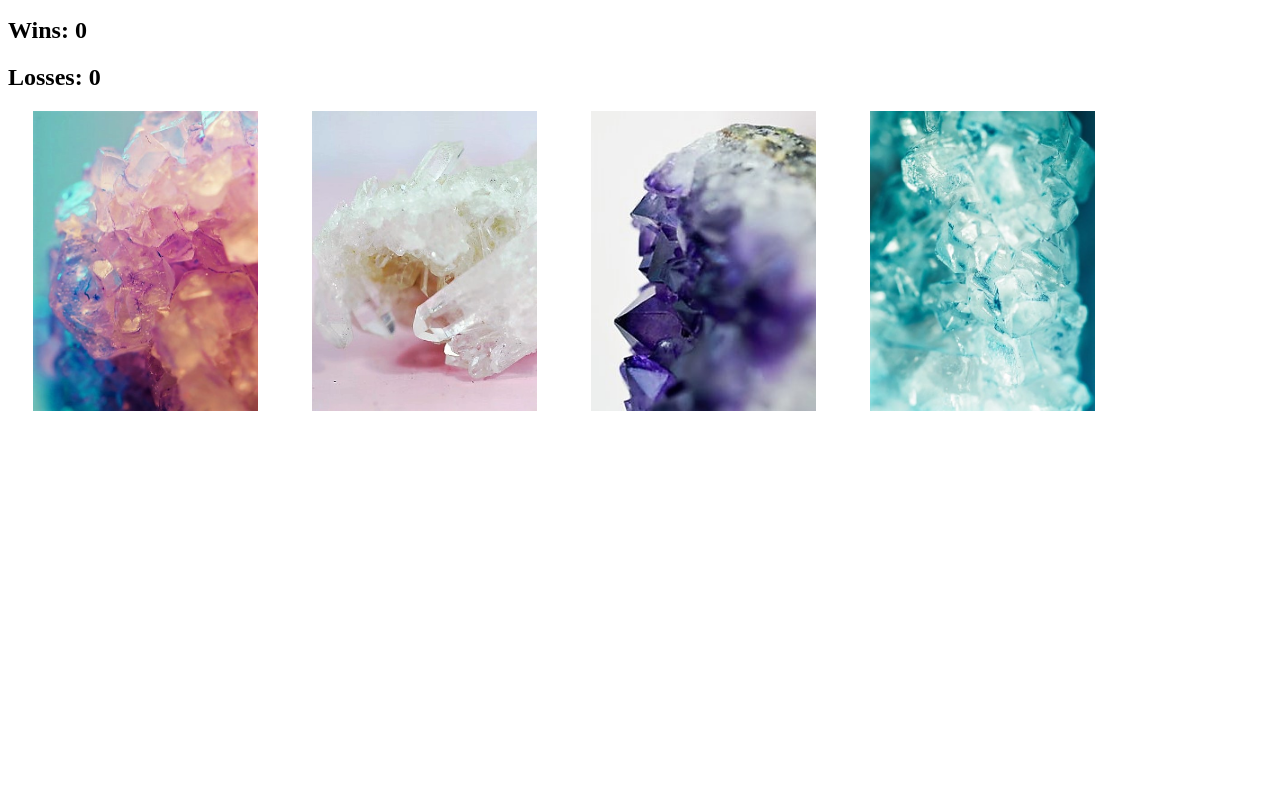
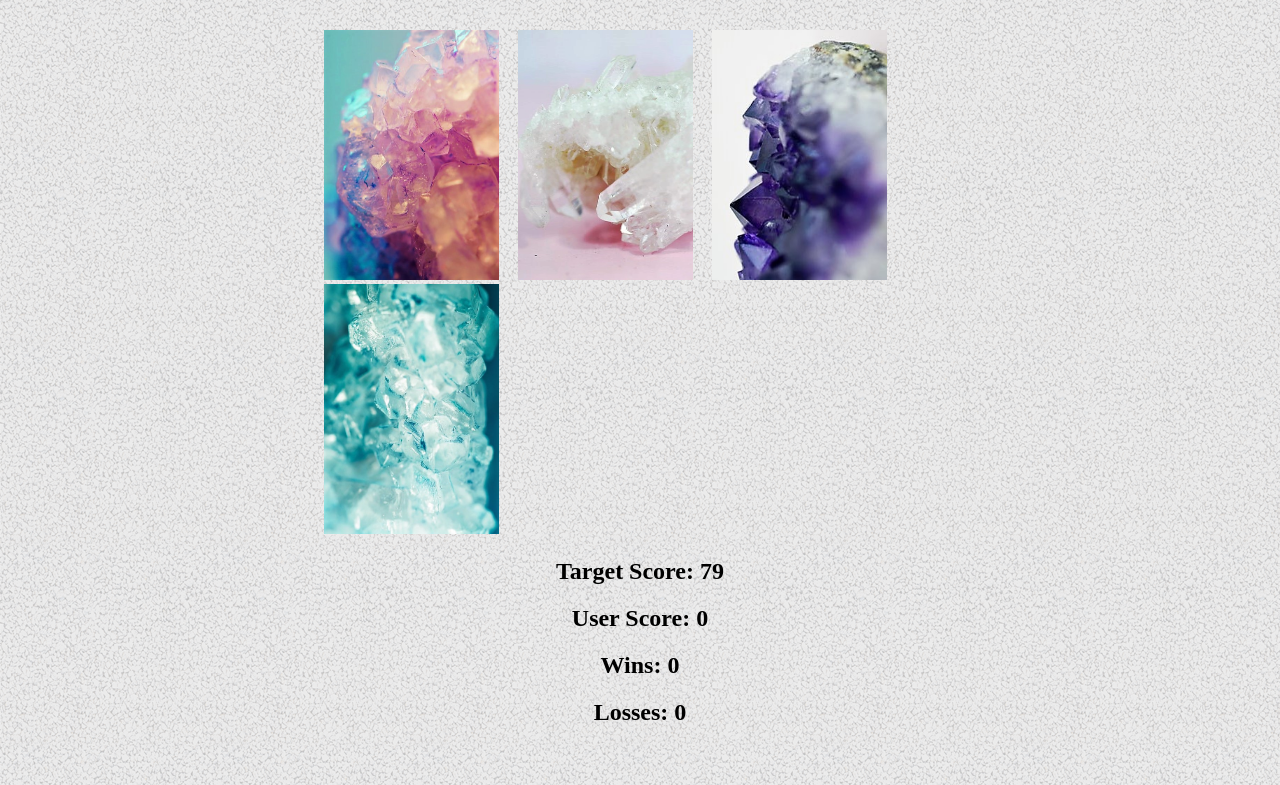
Before and after one commit to kmalillos/crystal-collector, a plain HTML site: page index.html in a window 1280 px wide. Shown: the part 157-942 px from the top of the page. Before the commit the page ends 800 px from the top, so only its background shows below. Drawn offline with nearby package versions, Linux system fonts and the light colour scheme.

Commit message:
added css styles

```diff
--- a/assets/css/style.css
+++ b/assets/css/style.css
@@ -1,5 +1,42 @@
-.crystal-image {
-    height: 300px;
-    width: 225px;
-    margin: 0 25px;
+body {
+    background-image: url("../images/gravel.png");
 }
+
+h1, h2 {
+    text-align: center;
+}
+
+h1 {
+    margin-top: 100px;
+    margin-bottom: 50px;
+}
+
+.wrapper {
+    display: block;
+    margin-left: auto;
+    margin-right: auto;
+}
+
+.header-bkgd {
+    background: transparent;
+    width: 100%;
+}
+
+.txt-bkgd {
+    display: block;
+    background: transparent;
+    height: 250px;
+    width: 100%;
+}
+
+.img-bkgd {
+    background: transparent;
+    width: 50%;
+
+}
+
+.crystal-img {
+    height: 250px;
+    width: 175px;
+    margin: 0 15px 0 0;
+}
--- a/assets/javascript/game.js
+++ b/assets/javascript/game.js
@@ -49,7 +49,7 @@ targetScoreSelector();
 
 crystalValueSelector();
 
-$(".crystal-image").on("click", function () {
+$(".crystal-img").on("click", function () {
     //alert("This is a crystal");
 
     //make user score based on random crystal values
--- a/index.html
+++ b/index.html
@@ -11,19 +11,23 @@
 
 <body>
 
-<h1>Crystals Collector</h1>
-
-<h2>Target Score: <span id="targetScore-text"></span> </h2>
-<h2>User Score: <span id="userScore-text">0</span> </h2>
-<h2>Wins: <span id="wins-text">0</span> </h2>
-<h2>Losses: <span id="losses-text">0</span> </h2>
+<div class="wrapper header-bkgd">
+    <h1>Crystals Collector</h1>
+</div>
 
 
-<div id="crystals">
-    <img class="crystal-image" id="crystal-1" src="assets/images/crystal-1.jpg" alt="">
-    <img class="crystal-image" id="crystal-2" src="assets/images/crystal-2.jpg" alt="">
-    <img class="crystal-image" id="crystal-3" src="assets/images/crystal-3.jpg" alt="">
-    <img class="crystal-image" id="crystal-4" src="assets/images/crystal-4.jpg" alt="">
+<div class="wrapper img-bkgd" id="crystals">
+    <img class="crystal-img" id="crystal-1" src="assets/images/crystal-1.jpg" alt="">
+    <img class="crystal-img" id="crystal-2" src="assets/images/crystal-2.jpg" alt="">
+    <img class="crystal-img" id="crystal-3" src="assets/images/crystal-3.jpg" alt="">
+    <img class="crystal-img" id="crystal-4" src="assets/images/crystal-4.jpg" alt="">
+</div>
+
+<div class="txt-bkgd">
+    <h2>Target Score: <span id="targetScore-text"></span> </h2>
+    <h2>User Score: <span id="userScore-text">0</span> </h2>
+    <h2>Wins: <span id="wins-text">0</span> </h2>
+    <h2>Losses: <span id="losses-text">0</span> </h2>
 </div>
 
 
```
Also changed, not shown: assets/images/background.jpg (added), assets/images/gravel.png (added).
